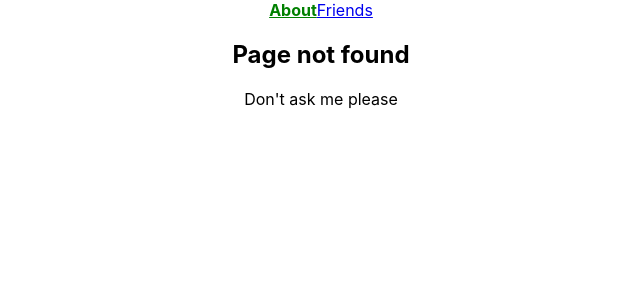
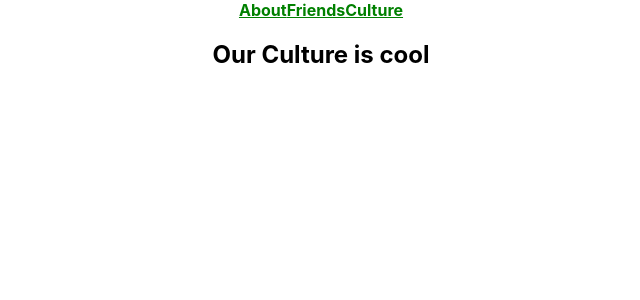
Before and after one commit to sohazur/react-route, a React (Create React App) app: page /about/culture in a window 1280 px wide. Before the commit this address had no page. Shown: the top 300 px of the page, without its empty margins (319-959 px from the left). Built offline with nearby package versions, Linux system fonts and the light colour scheme.

Commit message:
Showing data for each friend

```diff
--- a/src/App.js
+++ b/src/App.js
@@ -1,6 +1,7 @@
 import { Route, Routes } from "react-router-dom";
 import "./App.css";
 import About from "./components/About/About";
+import Culture from "./components/Culture/Culture";
 import FriendDetail from "./components/FriendDetail/FriendDetail";
 import Friends from "./components/Friends/Friends";
 import Header from "./components/Header/Header";
@@ -18,6 +19,7 @@ function App() {
         <Route path="/friends" element={<Friends />} />
         <Route path="/friend/:friendId" element={<FriendDetail />} />
         <Route path="*" element={<NotFound />} />
+        <Route path="/about/culture" element={<Culture />} />
       </Routes>
     </div>
   );
--- /dev/null
+++ b/src/components/Culture/Culture.js
@@ -0,0 +1,11 @@
+import React from "react";
+
+const Culture = () => {
+  return (
+    <div>
+      <h2>Our Culture is cool</h2>
+    </div>
+  );
+};
+
+export default Culture;
--- a/src/components/FriendDetail/FriendDetail.js
+++ b/src/components/FriendDetail/FriendDetail.js
@@ -1,9 +1,20 @@
-import React from "react";
+import React, { useState } from "react";
+import { useParams } from "react-router-dom";
+import { useEffect } from "react/cjs/react.development";
 
 const FriendDetail = () => {
+  const { friendId } = useParams();
+  const [friend, setFriend] = useState({});
+  useEffect(() => {
+    const url = `https://jsonplaceholder.typicode.com/users/${friendId}`;
+    fetch(url)
+      .then((res) => res.json())
+      .then((data) => setFriend(data));
+  }, [friendId]);
   return (
     <div>
-      <h3>Detail</h3>
+      <h3>Name: {friend.name}</h3>
+      <p>Phone: {friend.phone}</p>
     </div>
   );
 };
--- a/src/components/Header/Header.js
+++ b/src/components/Header/Header.js
@@ -13,7 +13,24 @@ const Header = () => {
       >
         About
       </NavLink>
-      <NavLink to="/friends">Friends</NavLink>
+      <NavLink
+        to="/friends"
+        style={(isActive) => ({
+          color: isActive ? "green" : "blue",
+          fontWeight: "bold",
+        })}
+      >
+        Friends
+      </NavLink>
+      <NavLink
+        to="/about/culture"
+        style={(isActive) => ({
+          color: isActive ? "green" : "blue",
+          fontWeight: "bold",
+        })}
+      >
+        Culture
+      </NavLink>
     </div>
   );
 };
```
